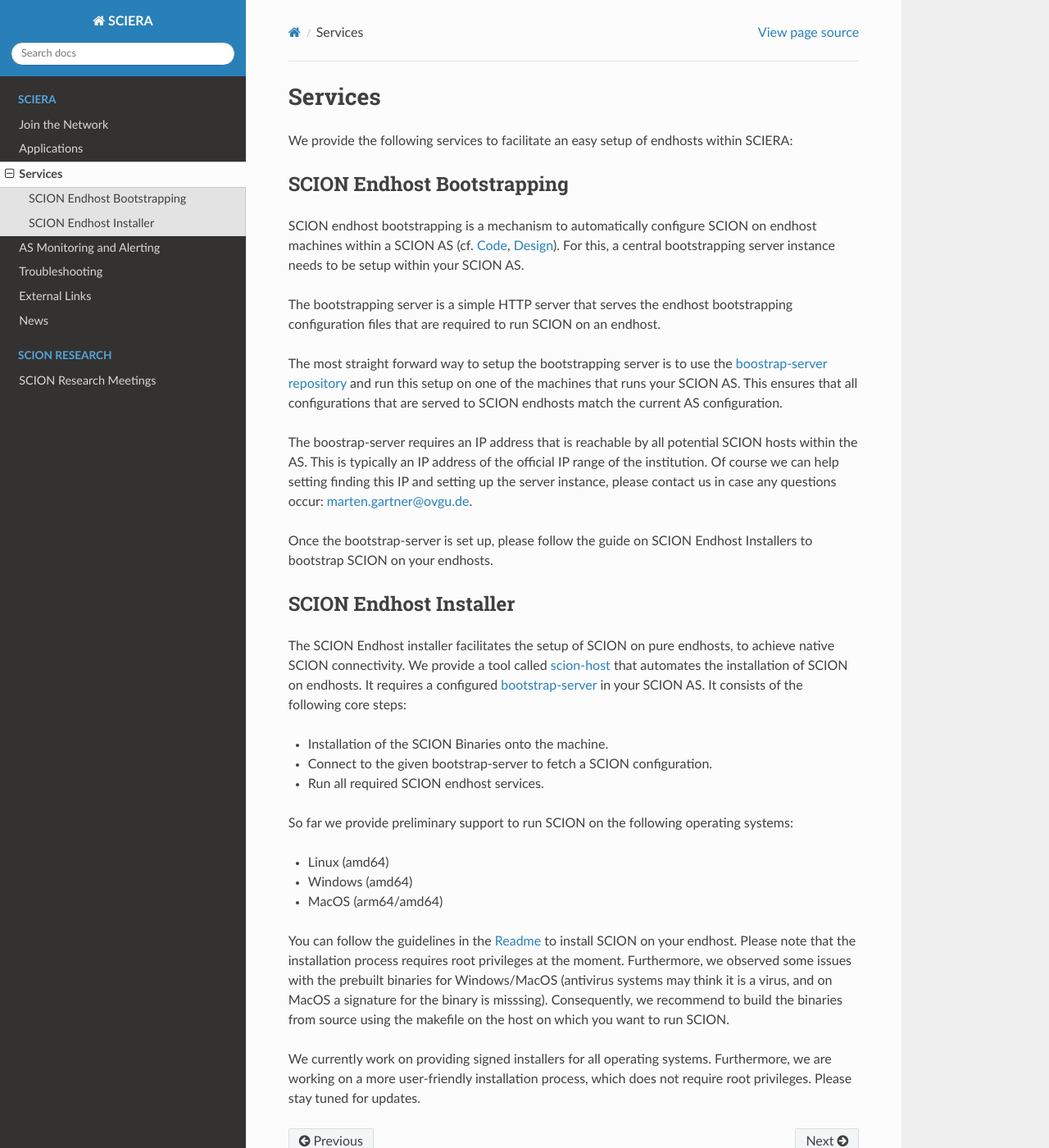
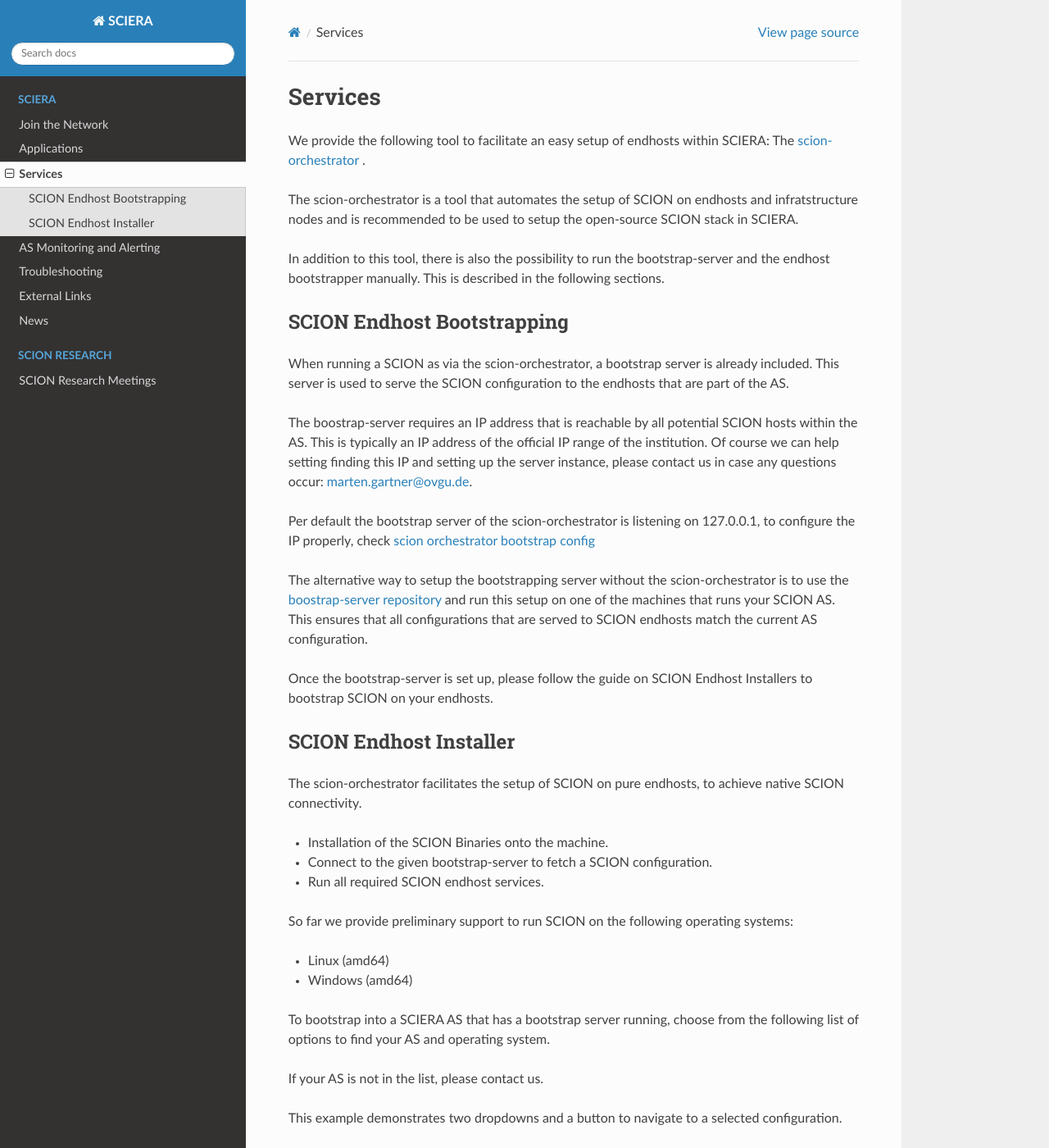
Before and after one commit to netsys-lab/scion-education-network-documentation, a Sphinx documentation site: the page built from docs/source/services.rst, in a window 1280 px wide and 1400 px high. Shown: the whole window at 82% size. Built offline with Sphinx 7.4.7 and the Read the Docs theme 3.1.0, drawn with Linux system fonts in a browser that asks for light colours; some of the changed text lies outside the part shown.

Commit message:
Update endhost documentation to SCION orchestrator

```diff
--- a/docs/source/services.rst
+++ b/docs/source/services.rst
@@ -1,25 +1,29 @@
 Services
 =======================================
 
-We provide the following services to facilitate an easy setup of endhosts within SCIERA:
+We provide the following tool to facilitate an easy setup of endhosts within SCIERA: The  `scion-orchestrator <https://github.com/netsys-lab/scion-orchestrator>`_ .
+
+The scion-orchestrator is a tool that automates the setup of SCION on endhosts and infratstructure nodes and is recommended to be used to setup the open-source SCION stack in SCIERA.
+
+In addition to this tool, there is also the possibility to run the bootstrap-server and the endhost bootstrapper manually. This is described in the following sections.
 
 SCION Endhost Bootstrapping
 ----------------
 
-SCION endhost bootstrapping is a mechanism to automatically configure SCION on endhost machines within a SCION AS (cf. `Code <https://github.com/netsec-ethz/bootstrapper>`_, `Design <https://github.com/scionproto/scion/blob/master/doc/dev/design/endhost-bootstrap.rst>`_). For this, a central bootstrapping server instance needs to be setup within your SCION AS.
-
-The bootstrapping server is a simple HTTP server that serves the endhost bootstrapping configuration files that are required to run SCION on an endhost.
-
-The most straight forward way to setup the bootstrapping server is to use the `boostrap-server repository <https://github.com/netsys-lab/bootstrap-server>`_ and run this setup on one of the machines that runs your SCION AS. This ensures that all configurations that are served to SCION endhosts match the current AS configuration.
+When running a SCION as via the scion-orchestrator, a bootstrap server is already included. This server is used to serve the SCION configuration to the endhosts that are part of the AS.
 
 The boostrap-server requires an IP address that is reachable by all potential SCION hosts within the AS. This is typically an IP address of the official IP range of the institution. Of course we can help setting finding this IP and setting up the server instance, please contact us in case any questions occur: marten.gartner@ovgu.de.
+
+Per default the bootstrap server of the scion-orchestrator is listening on 127.0.0.1, to configure the IP properly, check `scion orchestrator bootstrap config <https://github.com/netsys-lab/scion-orchestrator/tree/master/doc/bootstrap>`_
+
+The alternative way to setup the bootstrapping server without the scion-orchestrator is to use the `boostrap-server repository <https://github.com/netsys-lab/bootstrap-server>`_ and run this setup on one of the machines that runs your SCION AS. This ensures that all configurations that are served to SCION endhosts match the current AS configuration.
 
 Once the bootstrap-server is set up, please follow the guide on SCION Endhost Installers to bootstrap SCION on your endhosts.
 
 SCION Endhost Installer
 ----------------
 
-The SCION Endhost installer facilitates the setup of SCION on pure endhosts, to achieve native SCION connectivity. We provide a tool called `scion-host <https://github.com/netsys-lab/scion-host>`_ that automates the installation of SCION on endhosts. It requires a configured `bootstrap-server <https://github.com/netsys-lab/bootstrap-server>`_ in your SCION AS. It consists of the following core steps:
+The scion-orchestrator facilitates the setup of SCION on pure endhosts, to achieve native SCION connectivity.
 
 * Installation of the SCION Binaries onto the machine.
 * Connect to the given bootstrap-server to fetch a SCION configuration.
@@ -29,8 +33,59 @@
 
 * Linux (amd64)
 * Windows (amd64)
-* MacOS (arm64/amd64)
 
-You can follow the guidelines in the `Readme <https://github.com/netsys-lab/scion-host>`_ to install SCION on your endhost. Please note that the installation process requires root privileges at the moment. Furthermore, we observed some issues with the prebuilt binaries for Windows/MacOS (antivirus systems may think it is a virus, and on MacOS a signature for the binary is misssing). Consequently, we recommend to build the binaries from source using the makefile on the host on which you want to run SCION.
 
-We currently work on providing signed installers for all operating systems. Furthermore, we are working on a more user-friendly installation process, which does not require root privileges. Please stay tuned for updates.
+To bootstrap into a SCIERA AS that has a bootstrap server running, choose from the following list of options to find your AS and operating system.
+
+If your AS is not in the list, please contact us.
+
+This example demonstrates two dropdowns and a button to navigate to a selected configuration.
+
+.. raw:: html
+
+    <div id="config-selector" style="margin-top: 20px;">
+        <label for="select1">SCIERA Autonomous System</label>
+        <select id="select1" style="margin-right: 10px;">
+            <option value="uva">71-225 (UVA)</option>
+            <option value="ovgu">71-2:0:4a (Ovgu)</option>
+        </select>
+
+        <label for="select2">Operating System</label>
+        <select id="select2" style="margin-right: 10px;">
+            <option value="linux_amd64">Linux (amd64)</option>
+            <option value="windows_amd64">Windows (amd64)</option>
+        </select>
+
+        <button id="navigate-button">Get SCION!</button>
+    </div>
+
+    <script>
+        document.getElementById("navigate-button").addEventListener("click", function () {
+            // Get selected values
+            const select1Value = document.getElementById("select1").value;
+            const select2Value = document.getElementById("select2").value;
+
+            // Define configuration mappings
+            const configLinks = {
+                "uva_linux_amd64": "https://github.com/netsys-lab/scion-orchestrator-releases/releases/download/v0.0.1-uva/scion_linux_amd64.zip",
+                "uva_windows_amd64": "https://github.com/netsys-lab/scion-orchestrator-releases/releases/download/v0.0.1-uva/scion_windows_amd64.zip",
+                "ovgu_linux_amd64": "https://github.com/netsys-lab/scion-orchestrator-releases/releases/download/v0.0.1-ovgu/scion_linux_amd64.zip",
+                "ovgu_windows_amd64": "https://github.com/netsys-lab/scion-orchestrator-releases/releases/download/v0.0.1-ovgu/scion_windows_amd64.zip"
+            };
+
+            // Build the key for the selected combination
+            const selectedConfig = `${select1Value}_${select2Value}`;
+
+            // Redirect to the corresponding link
+            if (configLinks[selectedConfig]) {
+                // window.location.href = configLinks[selectedConfig];
+                window.open(configLinks[selectedConfig], '_blank');
+            } else {
+                alert("Configuration not found.");
+            }
+        });
+    </script>
+
+To run SCION on your endhost, please follow the following steps as depicted `here <https://github.com/netsys-lab/scion-orchestrator-releases>`_.
+
+To manually run a scion bootstrapper without the orchestrator, refer to the bootstrapper repositories: `Code <https://github.com/netsec-ethz/bootstrapper>`_, `Design <https://github.com/scionproto/scion/blob/master/doc/dev/design/endhost-bootstrap.rst>`_
```
